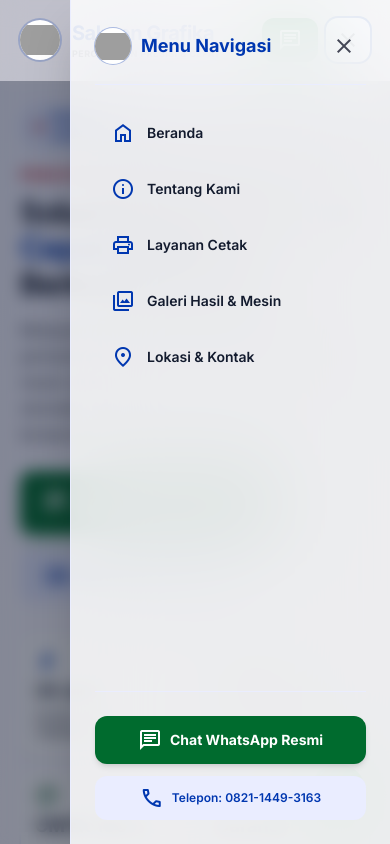
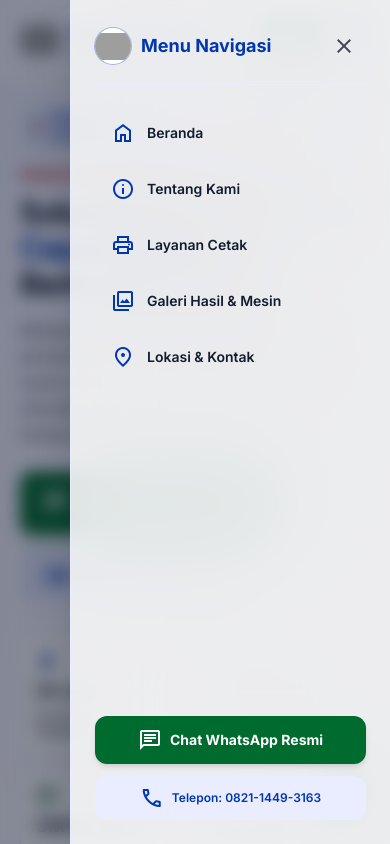
Before and after one commit to alanddxx/percetakan-salmon-grafika, a React (Vite) app: page / in a window 390 px wide. Both pictures are taken after a click on the button "menu". Shown: the top 844 px of the page. Built offline with nearby package versions, Linux system fonts and the light colour scheme; grey boxes are pictures that could not be loaded.

Commit message:
Menu Navigasi Update

```diff
--- a/src/components/Header.tsx
+++ b/src/components/Header.tsx
@@ -17,18 +17,26 @@ export const Header: React.FC<HeaderProps> = ({ activeSection }) => {
     return () => window.removeEventListener('scroll', handleScroll);
   }, []);
 
+  useEffect(() => {
+    if (mobileMenuOpen) {
+      document.body.style.overflow = 'hidden';
+      document.documentElement.style.overflow = 'hidden'; // For iOS Safari
+    } else {
+      document.body.style.overflow = '';
+      document.documentElement.style.overflow = '';
+    }
+    return () => {
+      document.body.style.overflow = '';
+      document.documentElement.style.overflow = '';
+    };
+  }, [mobileMenuOpen]);
+
   const toggleMobileMenu = () => {
     setMobileMenuOpen(prev => !prev);
-    if (!mobileMenuOpen) {
-      document.body.style.overflow = 'hidden';
-    } else {
-      document.body.style.overflow = '';
-    }
   };
 
   const closeMobileMenu = () => {
     setMobileMenuOpen(false);
-    document.body.style.overflow = '';
   };
 
   return (
@@ -156,7 +164,7 @@ export const Header: React.FC<HeaderProps> = ({ activeSection }) => {
       {/* Mobile Drawer Navigation */}
       <div
         id="mobile-menu-drawer"
-        className={`fixed inset-y-0 right-0 w-full max-w-xs bg-white/85 backdrop-blur-2xl shadow-2xl border-l border-[#eaedff] z-50 flex flex-col justify-between p-6 transform transition-transform duration-300 ease-in-out ${
+        className={`fixed inset-y-0 right-0 w-full max-w-xs bg-white/85 backdrop-blur-2xl shadow-2xl border-l border-[#eaedff] z-[70] flex flex-col justify-between p-6 transform transition-transform duration-300 ease-in-out ${
           mobileMenuOpen ? 'translate-x-0' : 'translate-x-full'
         }`}
       >
@@ -249,7 +257,7 @@ export const Header: React.FC<HeaderProps> = ({ activeSection }) => {
       {/* Backdrop */}
       {mobileMenuOpen && (
         <div
-          className="fixed inset-0 bg-[#131b2e]/50 backdrop-blur-sm z-40 transition-opacity"
+          className="fixed inset-0 bg-[#131b2e]/50 backdrop-blur-sm z-[60] transition-opacity"
           onClick={closeMobileMenu}
         />
       )}
```
